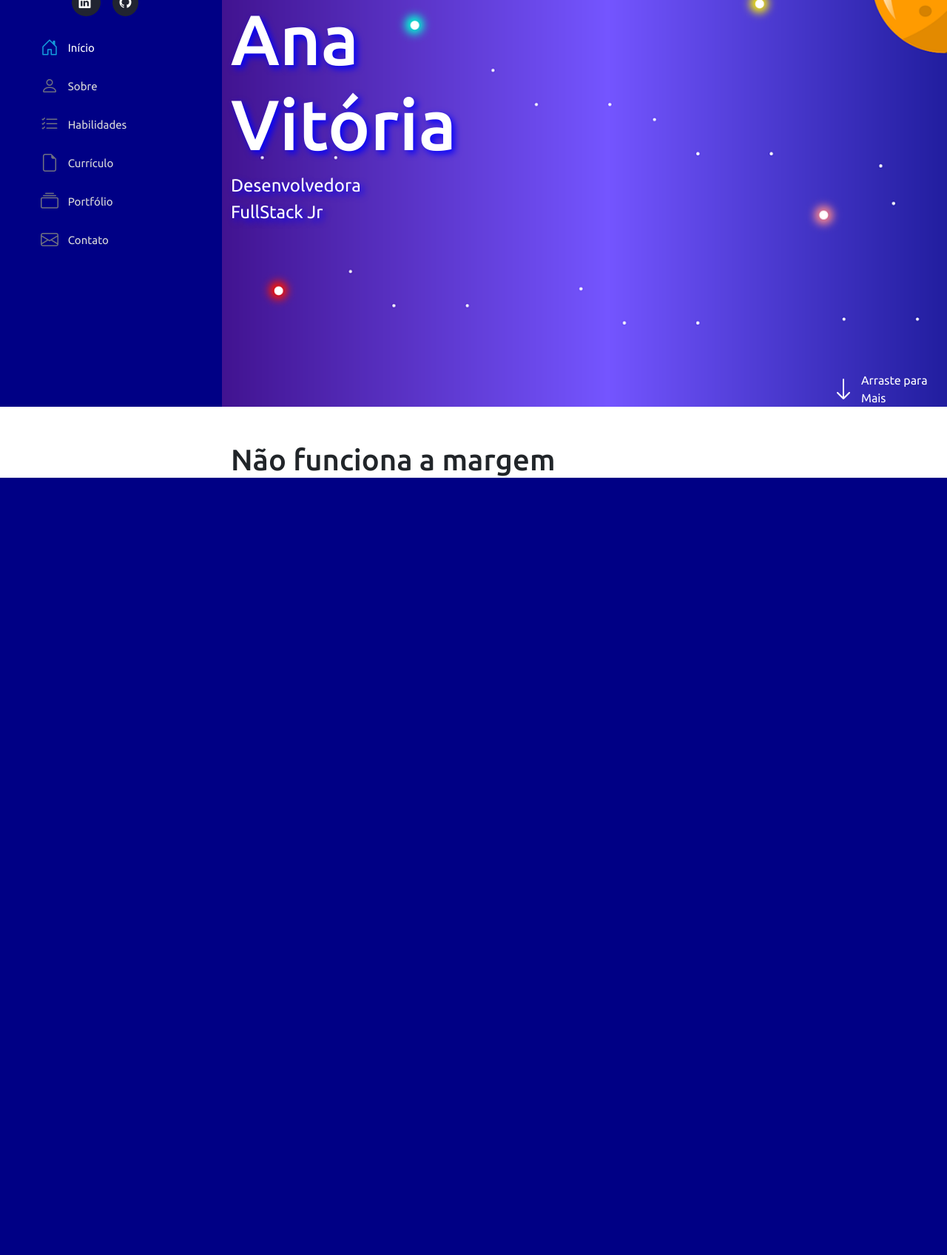
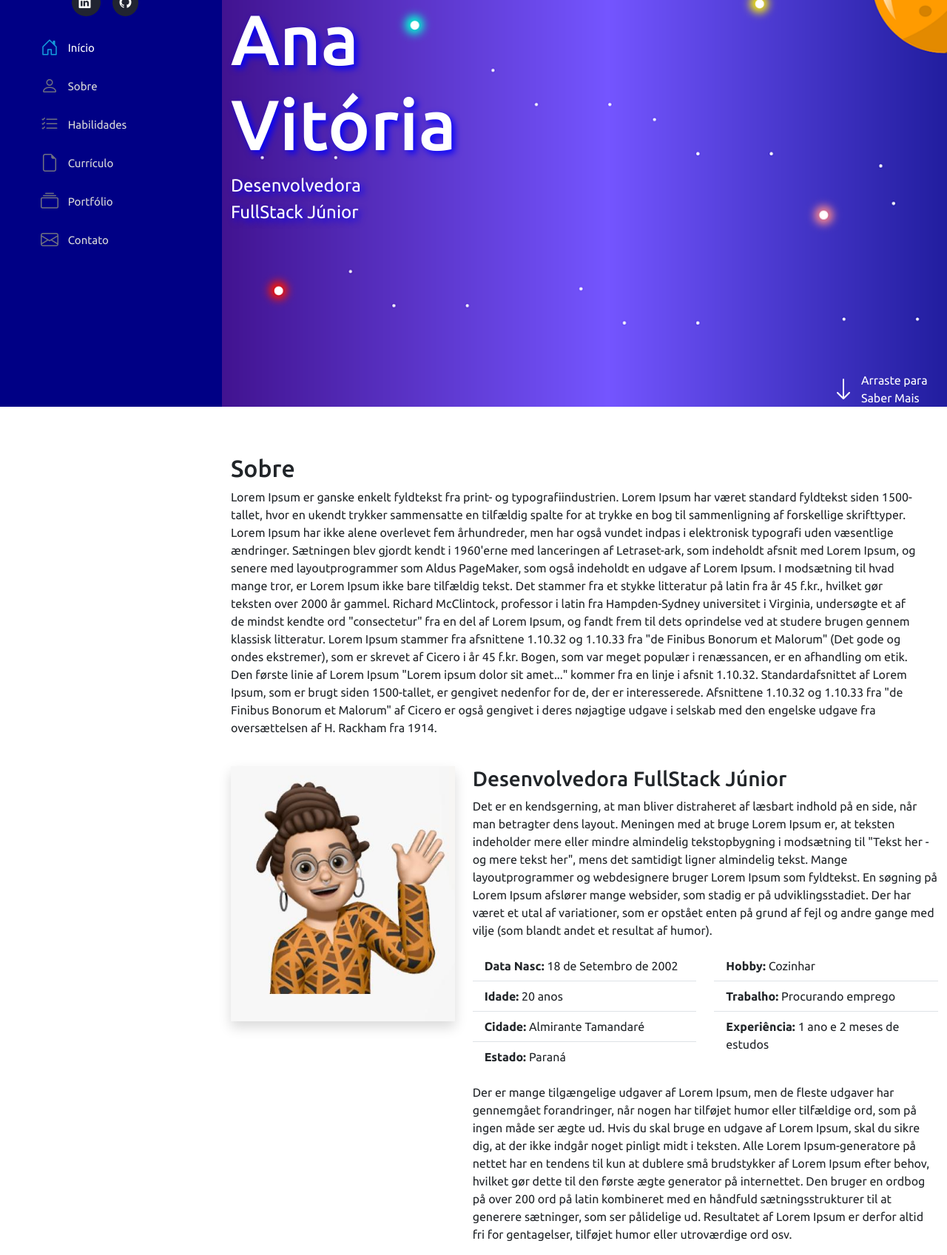
Before and after one commit to anavitoriassousa/projeto-portfolio, a Flask app: page / in a window 1280 px wide. Shown: the part 250-1947 px from the top of the page at 74% size. Before the commit the page ends 896 px from the top, so only its background shows below. Run offline with Flask 3, Linux system fonts and the light colour scheme; some libraries are stand-ins or nearby versions.

Commit message:
Alterações e sessão Sobre pronto

```diff
--- a/static/style.css
+++ b/static/style.css
@@ -99,7 +99,8 @@ section#inicio{
 }
 
 section#inicio h2{
-    font-size: 6rem;
+   font-size: 6rem;
+
 }
 
 section#inicio span#subtitle{
@@ -163,3 +164,23 @@ i.menu-mobile{
         margin-left: 0;
     }
 }
+/* Works on Firefox */
+* {
+    scrollbar-width: thin;
+    scrollbar-color: #212431 white;
+  }
+
+  /* Works on Chrome, Edge, and Safari */
+  *::-webkit-scrollbar {
+    width: 12px;
+  }
+
+  *::-webkit-scrollbar-track {
+    background: white;
+  }
+
+  *::-webkit-scrollbar-thumb {
+    background-color: #212431;
+    border-radius: 20px;
+    border: 3px solid white;
+  }
--- a/templates/index.html
+++ b/templates/index.html
@@ -30,10 +30,10 @@
         <nav id="navbar" class="nav-menu">
             <ul class="nav flex-column">
                 <li class="nav-item">
-                  <a class="nav-link active" aria-current="page" href="#"><i class="bi bi-house-door"></i>Início</a>
+                  <a class="nav-link active" aria-current="page" href="#inicio"><i class="bi bi-house-door"></i>Início</a>
                 </li>
                 <li class="nav-item">
-                  <a class="nav-link" href="#"><i class="bi bi-person"></i>Sobre</a>
+                  <a class="nav-link" href="#sobre"><i class="bi bi-person"></i>Sobre</a>
                 </li>
                 <li class="nav-item">
                   <a class="nav-link" href="#"><i class="bi bi-list-check"></i>Habilidades</a>
@@ -55,20 +55,72 @@
         <section id="inicio" class="row m-0 p-0">
             <div class="col-md-5 d-flex justify-content-center align-items-center flex-column">
                 <h2 class="text-white text-shadow">Ana Vitória</h2>
-                <span id="subtitle" class="text-white text-shadow">Desenvolvedora FullStack Jr</span>
+                <span id="subtitle" class="text-white text-shadow">Desenvolvedora FullStack Júnior</span>
             </div>
 
             <div class="col-md-7 d-flex justify-content-end align-items-end">
                 <div id="arraste" class="d-flex align-items-center">
                     <i class="bi bi-arrow-down text-white pe-2 fs-2"></i>
-                    <a href="">Arraste para Mais</a>
+                    <a href="#sobre">Arraste para Saber Mais</a>
                 </div>
             </div>
         </section>
 
-        <section class="container mt-5"id="sobre">
+        <section id="sobre" class="container mt-5">
+          <div class="row w-100">
+            <div class="col md-12">
+              <h2 class="pt-3">Sobre</h2>
+              <p>Lorem Ipsum er ganske enkelt fyldtekst fra print- og typografiindustrien. Lorem Ipsum har været standard fyldtekst siden 1500-tallet, hvor en ukendt trykker sammensatte en tilfældig spalte for at trykke en bog til sammenligning af forskellige skrifttyper. Lorem Ipsum har ikke alene overlevet fem århundreder, men har også vundet indpas i elektronisk typografi uden væsentlige ændringer. Sætningen blev gjordt kendt i 1960'erne med lanceringen af Letraset-ark, som indeholdt afsnit med Lorem Ipsum, og senere med layoutprogrammer som Aldus PageMaker, som også indeholdt en udgave af Lorem Ipsum.
+                I modsætning til hvad mange tror, er Lorem Ipsum ikke bare tilfældig tekst. Det stammer fra et stykke litteratur på latin fra år 45 f.kr., hvilket gør teksten over 2000 år gammel. Richard McClintock, professor i latin fra Hampden-Sydney universitet i Virginia, undersøgte et af de mindst kendte ord "consectetur" fra en del af Lorem Ipsum, og fandt frem til dets oprindelse ved at studere brugen gennem klassisk litteratur. Lorem Ipsum stammer fra afsnittene 1.10.32 og 1.10.33 fra "de Finibus Bonorum et Malorum" (Det gode og ondes ekstremer), som er skrevet af Cicero i år 45 f.kr. Bogen, som var meget populær i renæssancen, er en afhandling om etik. Den første linie af Lorem Ipsum "Lorem ipsum dolor sit amet..." kommer fra en linje i afsnit 1.10.32.
+                Standardafsnittet af Lorem Ipsum, som er brugt siden 1500-tallet, er gengivet nedenfor for de, der er interesserede. Afsnittene 1.10.32 og 1.10.33 fra "de Finibus Bonorum et Malorum" af Cicero er også gengivet i deres nøjagtige udgave i selskab med den engelske udgave fra oversættelsen af H. Rackham fra 1914.
+              </p>
+            </div>
+          </div>
 
-          <h1>Não funciona a margem</h1>
+          <div class="row mt-4">
+            <div class="col-md-4">
+              <img class="img-fluid shadow" src="../static/img/eu(ola).jpg" alt="Foto do Avatar da Ana Vitória">
+            </div>
+            <div class="col md-8">
+              <h3>Desenvolvedora FullStack Júnior</h3>
+              <p>Det er en kendsgerning, at man bliver distraheret af læsbart indhold på en side, når man betragter dens layout. Meningen med at bruge Lorem Ipsum er, at teksten indeholder mere eller mindre almindelig tekstopbygning i modsætning til "Tekst her - og mere tekst her", mens det samtidigt ligner almindelig tekst. Mange layoutprogrammer og webdesignere bruger Lorem Ipsum som fyldtekst. En søgning på Lorem Ipsum afslører mange websider, som stadig er på udviklingsstadiet. Der har været et utal af variationer, som er opstået enten på grund af fejl og andre gange med vilje (som blandt andet et resultat af humor).</p>
+
+              <div class="row mt-3 mb-3">
+                <div class="col md-6">
+                  <ul class="list-group list-group-flush fw-bold">
+                    <li class="list-group-item">
+                      Data Nasc: <span class="fw-lighter">18 de Setembro de 2002</span>
+                    </li>
+                    <li class="list-group-item">
+                      Idade: <span class="fw-lighter">20 anos</span>
+                    </li>
+                    <li class="list-group-item">
+                      Cidade: <span class="fw-lighter">Almirante Tamandaré</span>
+                    </li>
+                    <li class="list-group-item">
+                      Estado: <span class="fw-lighter">Paraná</span>
+                    </li>
+                  </ul>
+                </div>
+                <div class="col md-6">
+                  <ul class="list-group list-group-flush fw-bold">
+                    <li class="list-group-item">
+                      Hobby: <span class="fw-lighter">Cozinhar</span>
+                    </li>
+                    <li class="list-group-item">
+                      Trabalho: <span class="fw-lighter">Procurando emprego</span>
+                    </li>
+                    <li class="list-group-item">
+                      Experiência: <span class="fw-lighter">1 ano e 2 meses de estudos</span>
+                    </li>
+                  </ul>
+                </div>
+              </div>
+              <p>Der er mange tilgængelige udgaver af Lorem Ipsum, men de fleste udgaver har gennemgået forandringer, når nogen har tilføjet humor eller tilfældige ord, som på ingen måde ser ægte ud. Hvis du skal bruge en udgave af Lorem Ipsum, skal du sikre dig, at der ikke indgår noget pinligt midt i teksten. Alle Lorem Ipsum-generatore på nettet har en tendens til kun at dublere små brudstykker af Lorem Ipsum efter behov, hvilket gør dette til den første ægte generator på internettet. Den bruger en ordbog på over 200 ord på latin kombineret med en håndfuld sætningsstrukturer til at generere sætninger, som ser pålidelige ud. Resultatet af Lorem Ipsum er derfor altid fri for gentagelser, tilføjet humor eller utroværdige ord osv.</p>
+
+
+            </div>
+          </div>
 
         </section>
     </main>
```
Also changed, not shown: static/img/eu(ola).jpg (added), static/img/eu.jpeg (added).
